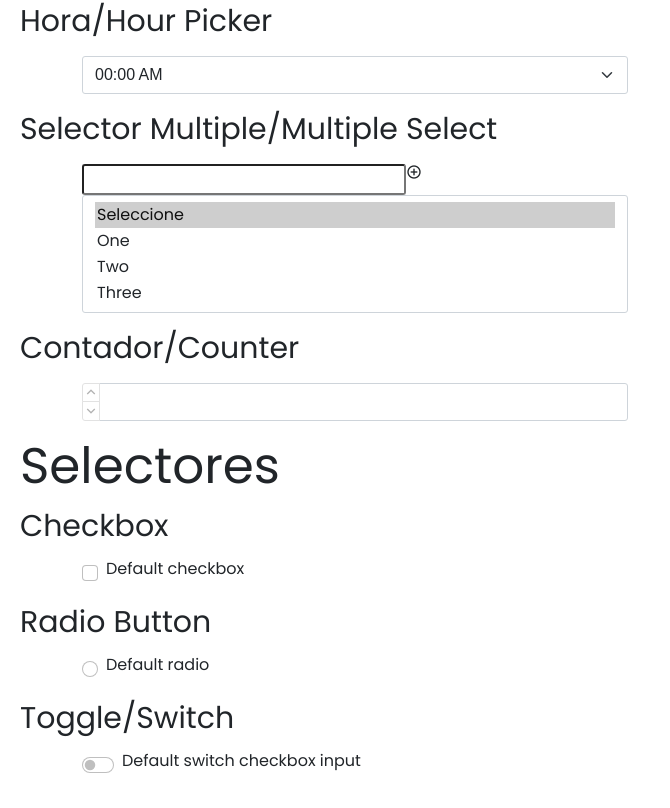
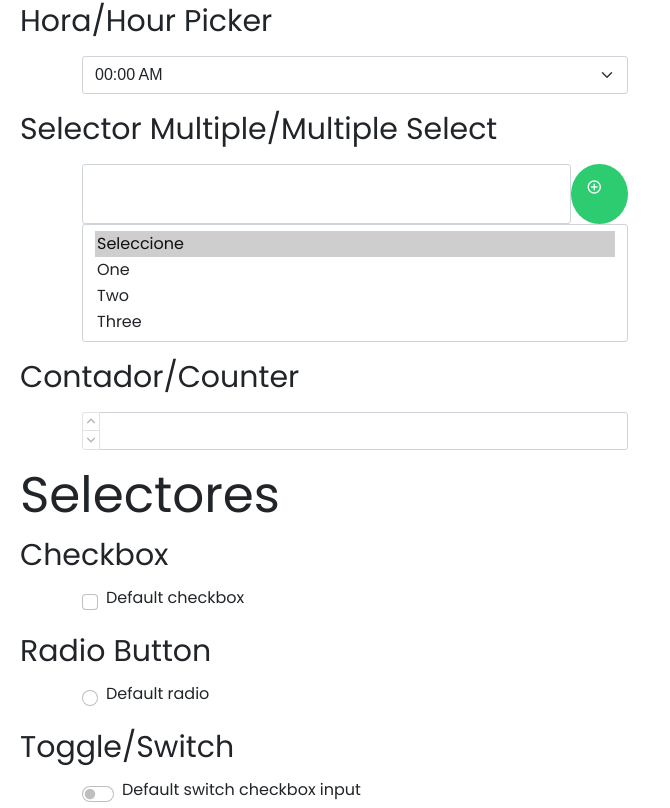
Before and after one commit to Tomas-Alexander/css-framework, a plain HTML site: page index.html in a window 1280 px wide. Shown: the part 5768-6576 px from the top of the page, without its empty margins (0-670 px from the left). Before the commit the page ends 6547 px from the top, so only its background shows below. Drawn offline with nearby package versions, Linux system fonts and the light colour scheme.

Commit message:
uupdate?

```diff
--- a/index.html
+++ b/index.html
@@ -759,9 +759,9 @@
             <div class="row">
                 <div class="col-md-6">
                     <div class="d-flex">
-                        <input type="text">
-                        <div>
-                            <i class="ri-add-circle-line"></i>
+                        <input class="form-control" type="text">
+                        <div style="background-color: #2ECC71;border-radius:50%;padding:15px; height: 60px;width: 60px;">
+                            <i style="color:white;" class="ri-add-circle-line"></i>
                         </div>
 
                     </div>
```
Also changed, not shown: time-picker.js (deleted, +0 -9 lines).
